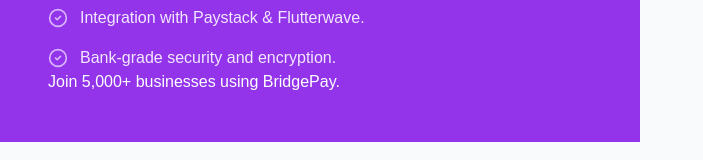
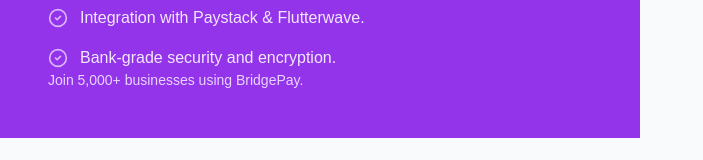
Before and after one commit to Abusadiq006/bridge-pay-dashboard, a React (Vite) app: page /Signup in a window 1280 px wide. Shown: the part 261-421 px from the top of the page, without its empty margins (0-703 px from the left). Built offline with nearby package versions, Linux system fonts and the light colour scheme; a web font is replaced by a local one.

Commit message:
implementing div style

```diff
--- a/src/pages/Signup.jsx
+++ b/src/pages/Signup.jsx
@@ -48,7 +48,7 @@ const Signup = () => {
                         </ul>
                     </div>
 
-                    <div>
+                    <div className="relative z-10 text-sm text-purple-200">
                         Join 5,000+ businesses using BridgePay.
                     </div>
                 </div>
```
